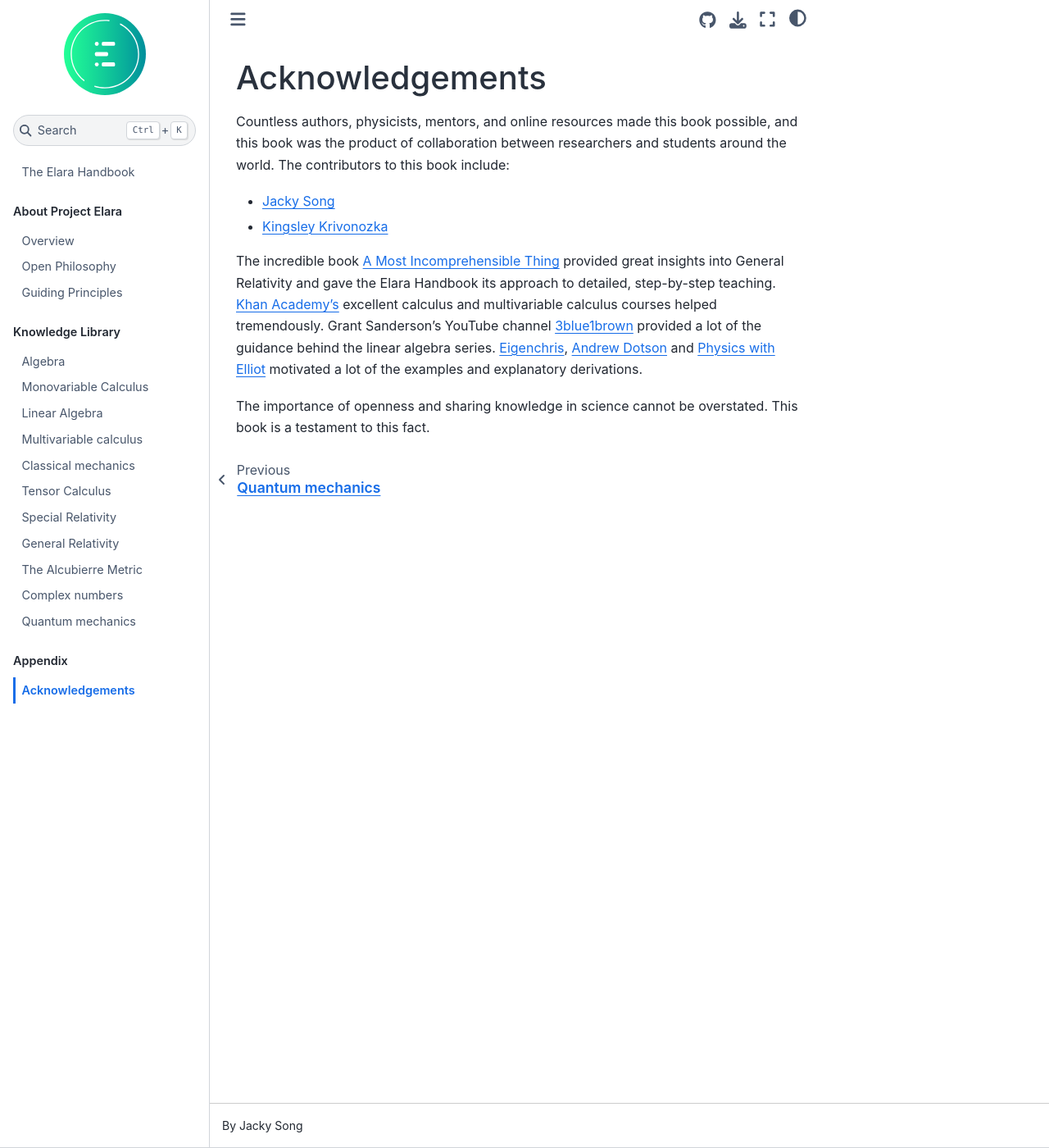
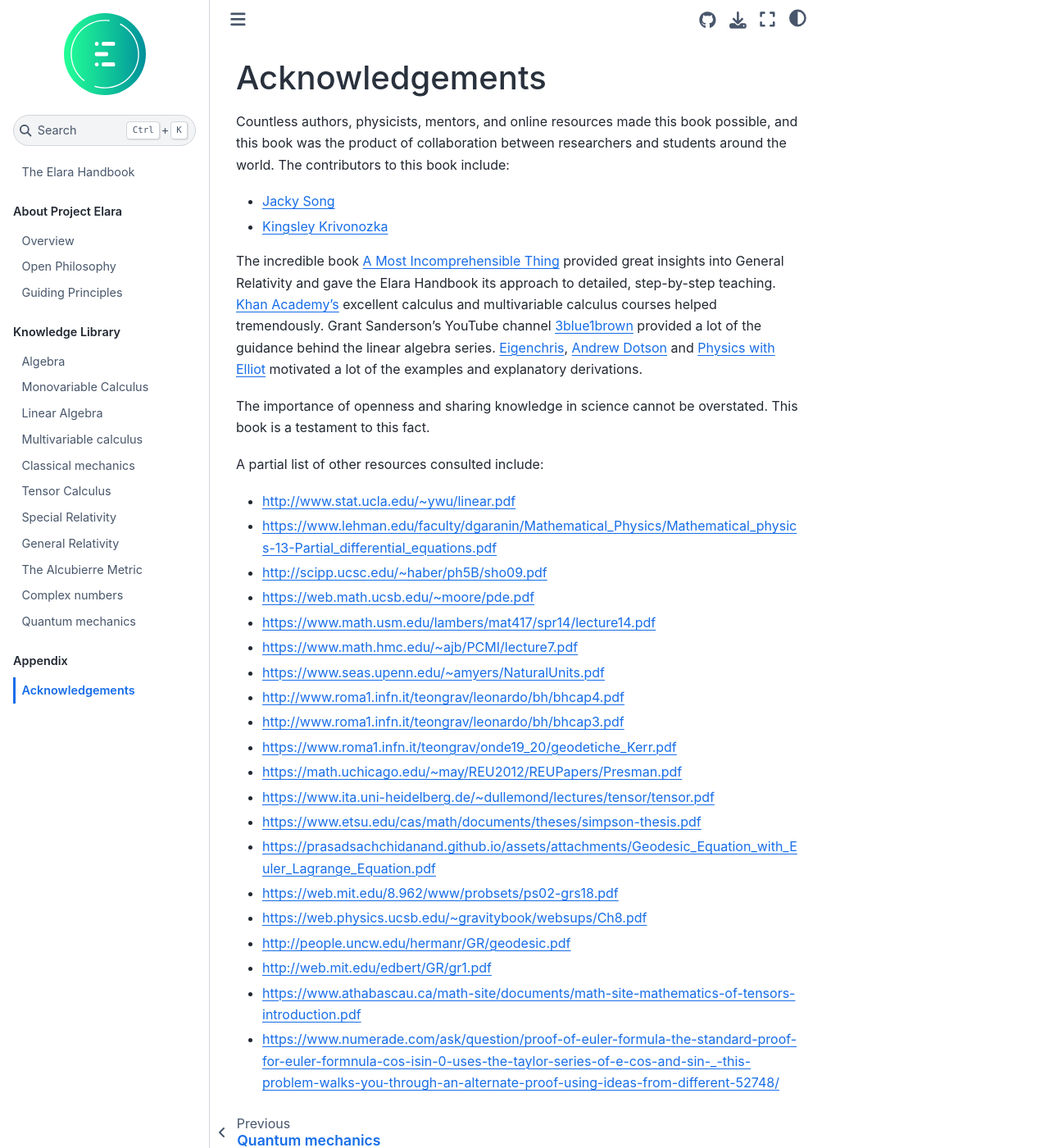
Before and after one commit to elaraproject/elara-handbook, a Jupyter Book: the page built from book/appendix/acknowledgements.md, in a window 1280 px wide and 1400 px high. Shown: the whole window at 82% size. Built offline with Jupyter Book 1.0.4 settings and Sphinx 7.4.7 and the Sphinx Book theme 1.1.4, drawn with Linux system fonts in a browser that asks for light colours.

Commit message:
Added partial references

```diff
--- a/book/appendix/acknowledgements.md
+++ b/book/appendix/acknowledgements.md
@@ -8,3 +8,26 @@ Countless authors, physicists, mentors, and online resources made this book poss
 The incredible book [A Most Incomprehensible Thing](https://amostincomprehensiblething.wordpress.com/) provided great insights into General Relativity and gave the Elara Handbook its approach to detailed, step-by-step teaching. [Khan Academy's](khanacademy.org/) excellent calculus and multivariable calculus courses helped tremendously. Grant Sanderson's YouTube channel [3blue1brown](https://www.youtube.com/@3blue1brown) provided a lot of the guidance behind the linear algebra series. [Eigenchris](https://www.youtube.com/@eigenchris), [Andrew Dotson](https://www.youtube.com/@AndrewDotsonvideos) and [Physics with Elliot](https://www.physicswithelliot.com) motivated a lot of the examples and explanatory derivations.
 
 The importance of openness and sharing knowledge in science cannot be overstated. This book is a testament to this fact.
+
+A partial list of other resources consulted include:
+
+- <http://www.stat.ucla.edu/~ywu/linear.pdf>
+- <https://www.lehman.edu/faculty/dgaranin/Mathematical_Physics/Mathematical_physics-13-Partial_differential_equations.pdf>
+- <http://scipp.ucsc.edu/~haber/ph5B/sho09.pdf>
+- <https://web.math.ucsb.edu/~moore/pde.pdf>
+- <https://www.math.usm.edu/lambers/mat417/spr14/lecture14.pdf>
+- <https://www.math.hmc.edu/~ajb/PCMI/lecture7.pdf>
+- <https://www.seas.upenn.edu/~amyers/NaturalUnits.pdf>
+- <http://www.roma1.infn.it/teongrav/leonardo/bh/bhcap4.pdf>
+- <http://www.roma1.infn.it/teongrav/leonardo/bh/bhcap3.pdf>
+- <https://www.roma1.infn.it/teongrav/onde19_20/geodetiche_Kerr.pdf>
+- <https://math.uchicago.edu/~may/REU2012/REUPapers/Presman.pdf>
+- <https://www.ita.uni-heidelberg.de/~dullemond/lectures/tensor/tensor.pdf>
+- <https://www.etsu.edu/cas/math/documents/theses/simpson-thesis.pdf>
+- <https://prasadsachchidanand.github.io/assets/attachments/Geodesic_Equation_with_Euler_Lagrange_Equation.pdf>
+- <https://web.mit.edu/8.962/www/probsets/ps02-grs18.pdf>
+- <https://web.physics.ucsb.edu/~gravitybook/websups/Ch8.pdf>
+- <http://people.uncw.edu/hermanr/GR/geodesic.pdf>
+- <http://web.mit.edu/edbert/GR/gr1.pdf>
+- <https://www.athabascau.ca/math-site/documents/math-site-mathematics-of-tensors-introduction.pdf>
+- <https://www.numerade.com/ask/question/proof-of-euler-formula-the-standard-proof-for-euler-formnula-cos-isin-0-uses-the-taylor-series-of-e-cos-and-sin-_-this-problem-walks-you-through-an-alternate-proof-using-ideas-from-different-52748/>
```
